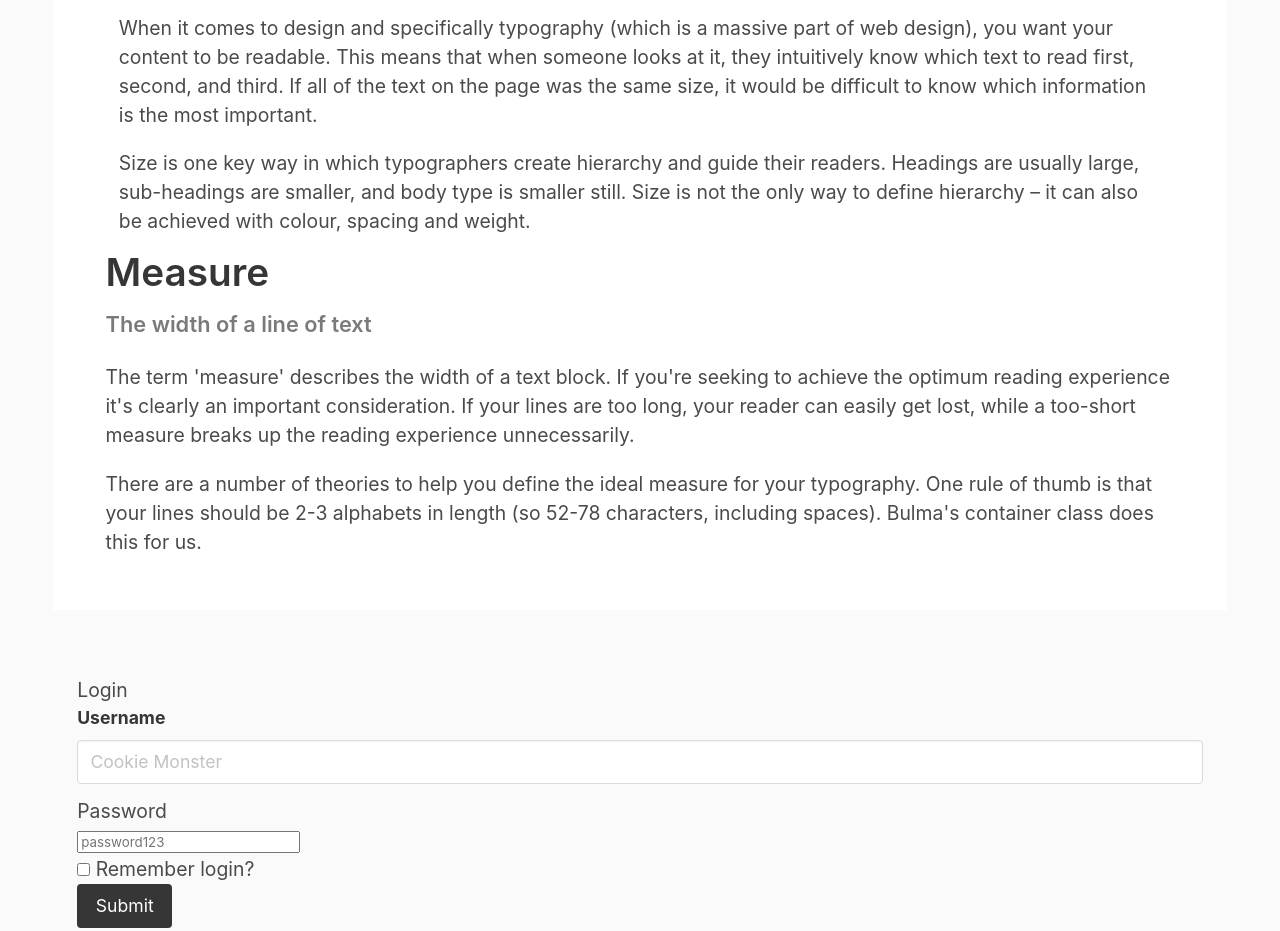
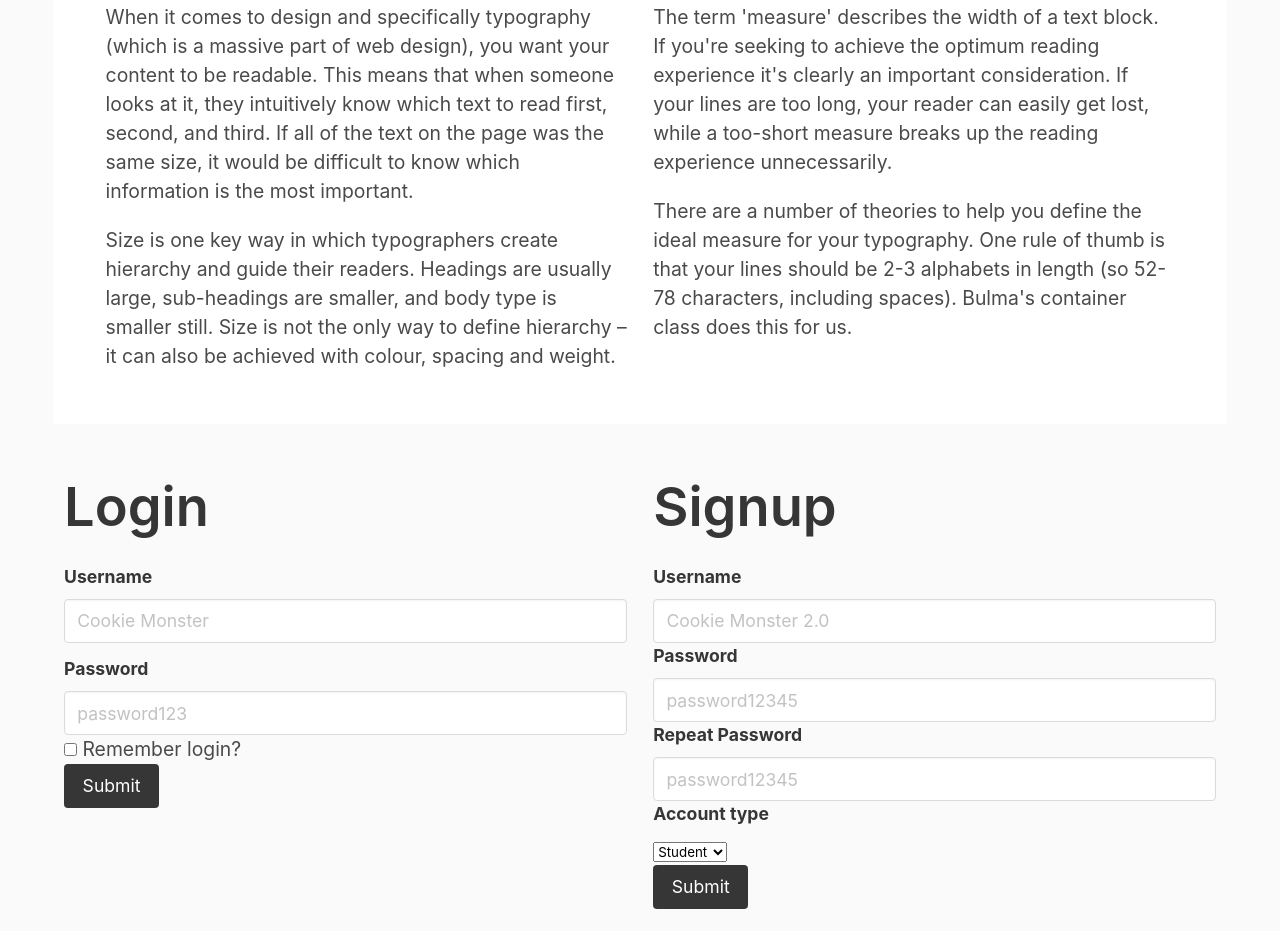
Before and after one commit to jdmar3-comp426/a02-shankulah60, a website: page index.html in a window 1280 px wide. Shown: the part 3195-4126 px from the top of the page. Drawn offline with nearby package versions, Linux system fonts and the light colour scheme; a web font is replaced by a local one.

Commit message:
Updated columns

```diff
--- a/index.html
+++ b/index.html
@@ -118,9 +118,9 @@
 <section class="section">
     <div class="section has-background-white">
         <div class="content">
-            <div class="">
+            <div class="columns">
                 <div class="column">
-                    <h1 class="">Hierarchy</h1>
+                    <h1 class="title">Hierarchy</h1>
                     <h5 class="subtitle has-text-grey">Order of importance of each element</h5>
                     <p>
 		    	When it comes to design and specifically typography (which is a massive part of web design), you want your content to be readable.
@@ -133,8 +133,8 @@
                         Size is not the only way to define hierarchy – it can also be achieved with colour, spacing and weight.
 		    </p>
                 </div>
-                <div class="">
-                    <h1 class="">Measure</h1>
+                <div class="column">
+                    <h1 class="title">Measure</h1>
                     <h5 class="subtitle has-text-grey">The width of a line of text</h5>
                     <p>
 		    	The term 'measure' describes the width of a text block.
@@ -153,9 +153,9 @@
 </section>
 <section class="">
     <div class="container">
-        <div class="">
+        <div class="columns">
             <div class="column">
-                <h1 class="">Login</h1>
+                <h1 class="title">Login</h1>
                 <form>
                     <div class="field">
                         <label class="label">Username</label>
@@ -164,9 +164,9 @@
                         </div>
                     </div>
                     <div class="">
-                        <label class="">Password</label>
+                        <label class="label">Password</label>
                         <div class="">
-                            <input class="" type="password" placeholder="password123" name="password">
+                            <input class="input" type="password" placeholder="password123" name="password">
                         </div>
                     </div>
                     <div class="">
@@ -184,29 +184,29 @@
                     </div>
                 </form>
             </div>
-            <div class="">
-                <h1 class="">Signup</h1>
+            <div class="column">
+                <h1 class="title">Signup</h1>
                 <form>
                     <div class="">
-                        <label class="">Username</label>
+                        <label class="label">Username</label>
                         <div class="">
-                            <input class="" type="text" placeholder="Cookie Monster 2.0" name="username">
+                            <input class="input" type="text" placeholder="Cookie Monster 2.0" name="username">
                         </div>
                     </div>
                     <div class="">
-                        <label class="">Password</label>
+                        <label class="label">Password</label>
                         <div class="">
-                            <input class="" type="password" placeholder="password12345">
+                            <input class="input" type="password" placeholder="password12345">
                         </div>
                     </div>
                     <div class="">
-                        <label class="">Repeat Password</label>
+                        <label class="label">Repeat Password</label>
                         <div class="">
                             <input class="input" type="password" placeholder="password12345" name="password">
                         </div>
                     </div>
                     <div class="">
-                        <label class="">Account type</label>
+                        <label class="label">Account type</label>
                         <div class="">
                             <div class="">
                                 <select name="accountType">
```
